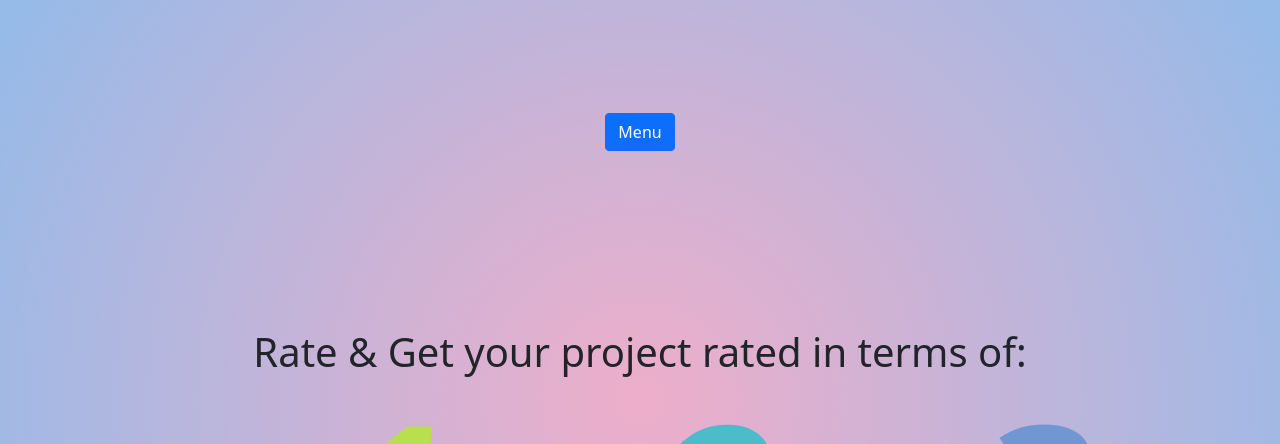
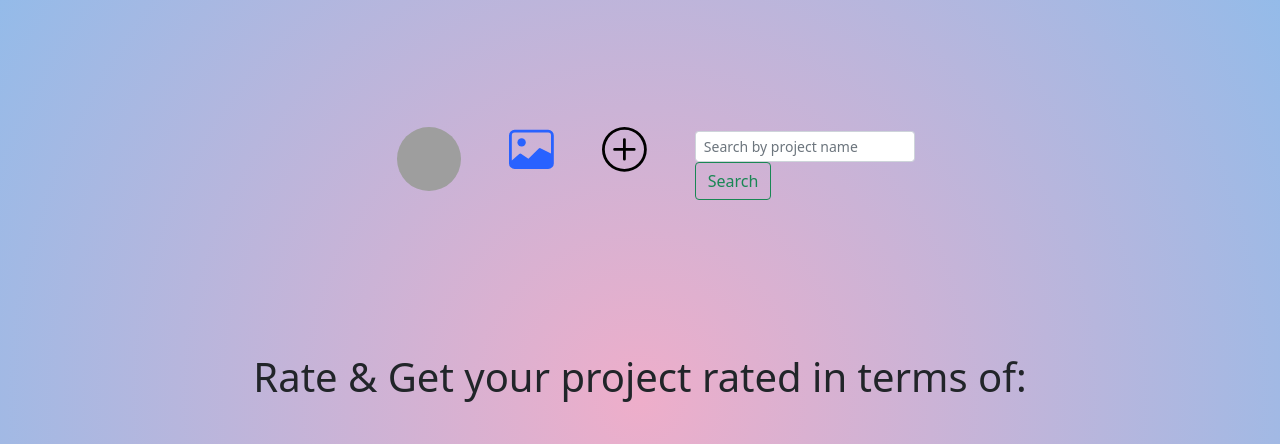
Before and after one commit to SaretoTracy/Project-Awwards, a Django app: page /projects/ in a window 1280 px wide. Shown: the top 444 px of the page. Run offline with Django 4.2, Linux system fonts and the light colour scheme; data that the repository does not hold is empty; some libraries are stand-ins or nearby versions; grey boxes are pictures that could not be loaded.

Commit message:
fix routing bug

```diff
--- a/projects/templates/navbar.html
+++ b/projects/templates/navbar.html
@@ -13,20 +13,12 @@
 
 <body>
 
-    <p>
 
-        <button class="btn btn-primary" type="button" data-bs-toggle="collapse" data-bs-target="#collapseExample" aria-expanded="false" aria-controls="collapseExample">
-          Menu
-        </button>
-    </p>
-    <div class="collapse" id="collapseExample">
-        <div class="card card-body">
     <nav class="amazing-tabs">
 
-                <div class="main-tabs-container">
-                    <div class="main-tabs-wrapper">
         <ul class="main-tabs">
             <li>
+                <a href="{%url 'projects'%}"><button class="round-button" style="--round-button-active-color: #00c853" data-translate-value="200%" data-color="green">
                         <button class=https://i.pinimg.com/564x/71/89/88/718988215800391b6050182a28ca6810.jpg "round-button" data-translate-value="0" data-color="red">
                           <span class="avatar">
                             <img src="https://i.pinimg.com/564x/71/89/88/718988215800391b6050182a28ca6810.jpg" alt="user avatar" />
@@ -63,8 +55,6 @@
         </div>
         </div>
     </nav>
-        </div>
-    </div>
 
 
 </body>
--- a/projects/templates/projects.html
+++ b/projects/templates/projects.html
@@ -29,7 +29,7 @@
         <div class="row">
             {% for pro in posts %}
             <div class="card col-md-4" style="width: 26rem;">
-                <a href="">
+                <a href="{% url 'image' pro.id%}">
                     <img src="{{pro.image.url}}" data-target="#imageModal{{pro.id}}" data-toggle="modal" alt="" class="img-fluid" id="eachimage" style="height: 300px; width: 1000px"></a>
                 <div class="card-body">
 
```
Lines whose indentation alone changed are shown as unchanged.
